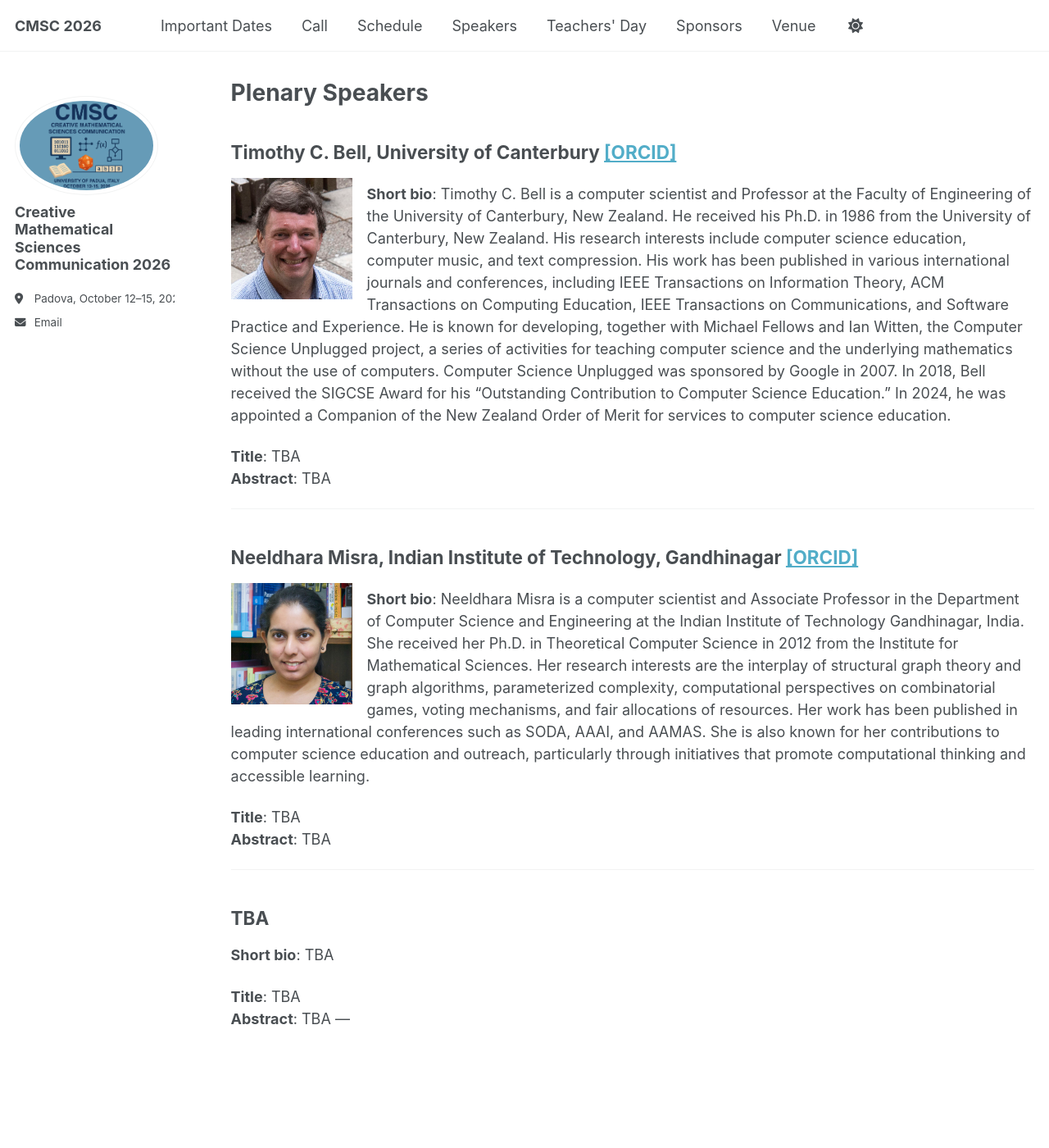
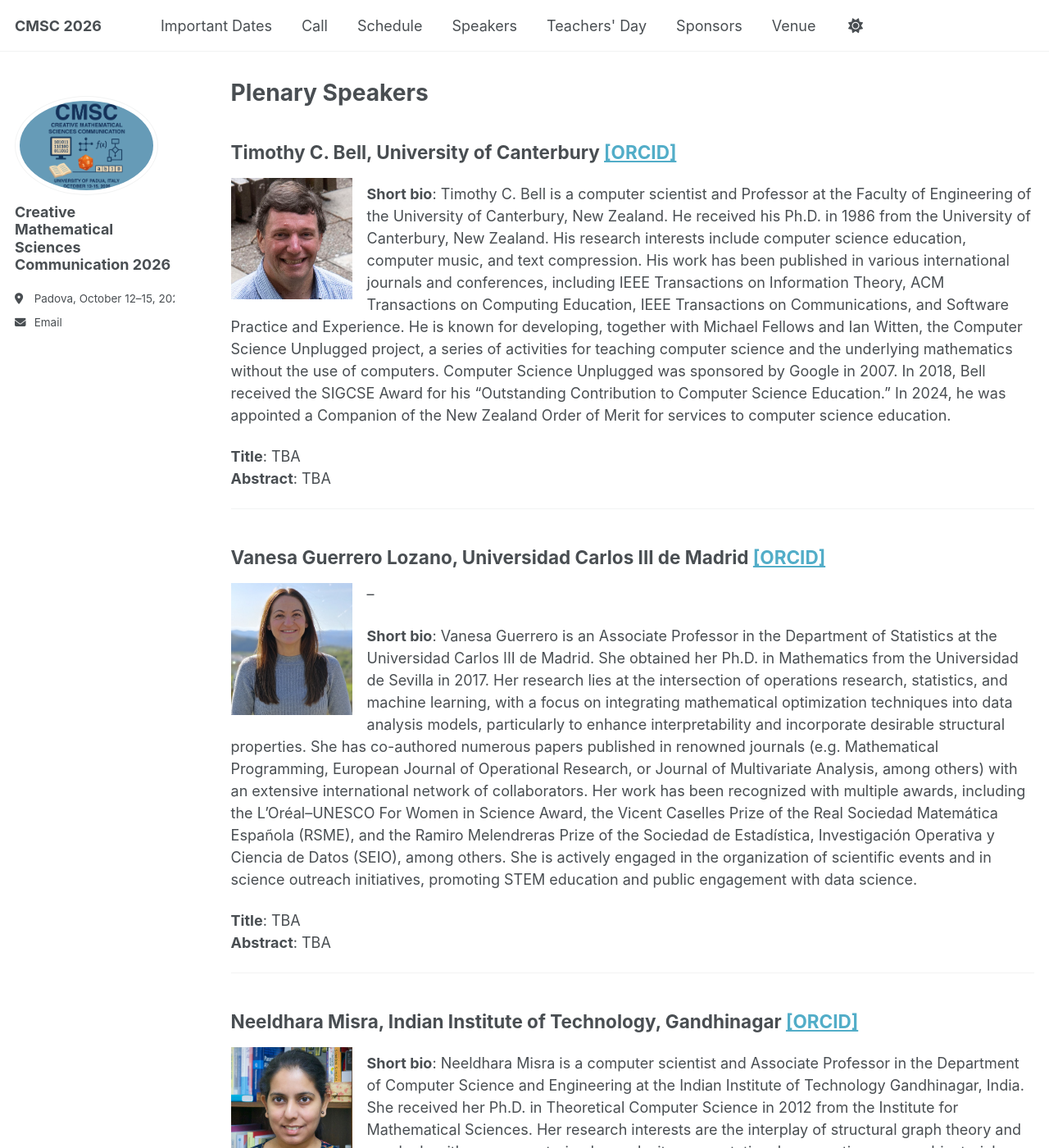
Before and after one commit to CMSC2026/cmsc2026.github.io, a Jekyll site: the page built from _pages/speakers.md, in a window 1280 px wide and 1400 px high. Shown: the whole window at 82% size. Built offline with Jekyll 4.4.1, drawn with Linux system fonts in a browser that asks for light colours; a script that is not in the unit is left out.

Commit message:
added Vanesa Guerrero to speakers

```diff
--- a/_pages/speakers.md
+++ b/_pages/speakers.md
@@ -14,6 +14,21 @@ author_profile: true
 **Title**: TBA <br/>
 **Abstract**: TBA
 
+
+---
+
+## Vanesa Guerrero Lozano, Universidad Carlos III de Madrid [[ORCID]](https://orcid.org/0000-0002-6610-7455)
+
+-- ![](/images/speaker-vanesa-guerrero.jpg){: style="float: left; margin-right: 1em; max-width:148px;" }
+
+**Short bio**: Vanesa Guerrero is an Associate Professor in the Department of Statistics at the Universidad Carlos III de Madrid. She obtained her Ph.D. in Mathematics from the Universidad de Sevilla in 2017. Her research lies at the intersection of operations research, statistics, and machine learning, with a focus on integrating mathematical optimization techniques into data analysis models, particularly to enhance interpretability and incorporate desirable structural properties. She has co-authored numerous papers published in renowned journals (e.g. Mathematical Programming, European Journal of Operational Research, or Journal of Multivariate Analysis, among others) with an extensive international network of collaborators. Her work has been recognized with multiple awards,
+including the L’Oréal–UNESCO For Women in Science Award, the Vicent Caselles Prize of the Real Sociedad Matemática Española (RSME), and the Ramiro Melendreras Prize of the Sociedad de Estadística, Investigación Operativa y Ciencia de Datos (SEIO), among others.
+She is actively engaged in the organization of scientific events and in science outreach initiatives, promoting STEM education and public engagement with data science.
+
+**Title**: TBA <br/>
+**Abstract**: TBA
+
+
 ---
 
 ## Neeldhara Misra, Indian Institute of Technology, Gandhinagar [[ORCID]](https://orcid.org/0000-0003-1727-5388)
@@ -24,27 +39,3 @@ author_profile: true
 
 **Title**: TBA <br/>
 **Abstract**: TBA
-
-
----
-
-<!-- ## Frances Rosamond, University of Bergen [[ORCID]](https://orcid.org/0000-0002-5097-9929)
-
-![](/images/speaker-frances-rosamond.png){: style="float: left; margin-right: 1em; max-width:148px;" }
-
-**Short bio**: Frances A. Rosamond is a computer scientist and Emeritus Professor in the Department of Informatics at the University of Bergen, Norway. She obtained her Ph.D. from Cornell University in 1981. Her research interests include parameterized complexity, computer science education and teaching, games, and STEAM communication. She has published numerous scientific articles in conferences and journals such as the Journal of Computer and System Sciences, Lecture Notes in Artificial Intelligence, Algorithmica, and Theoretical Computer Science. Rosamond has also been active in promoting gender equality in mathematics, computer science, and other scientific disciplines. For example, from 1986 to 2000, she organized the Sonia Kovalevskia Mathematics Days for girls and faculty when she was Professor of Mathematics at National University in San Diego and a facilitator of the San Diego Science Alliance. She received the University of Newcastle HEEP Equity Award for her efforts to increase the number of women in computer science. She has been a member of the Association for Women in Mathematics since its inception. She was invited to the first "Women and Mathematics" delegation to the People's Republic of China in 1991. She has also served on the board of directors of the Women in Mathematics Education Association and has been active in the American Educational Research Association.
-
-<br/> <br/>
-
-**Title**: TBA <br/>
-**Abstract**: TBA
-
---- -->
-
-## TBA
-
-**Short bio**: TBA
-
-**Title**: TBA <br/>
-**Abstract**: TBA
----
```
Also changed, not shown: images/speaker-vanesa-guerrero.jpg (added).
